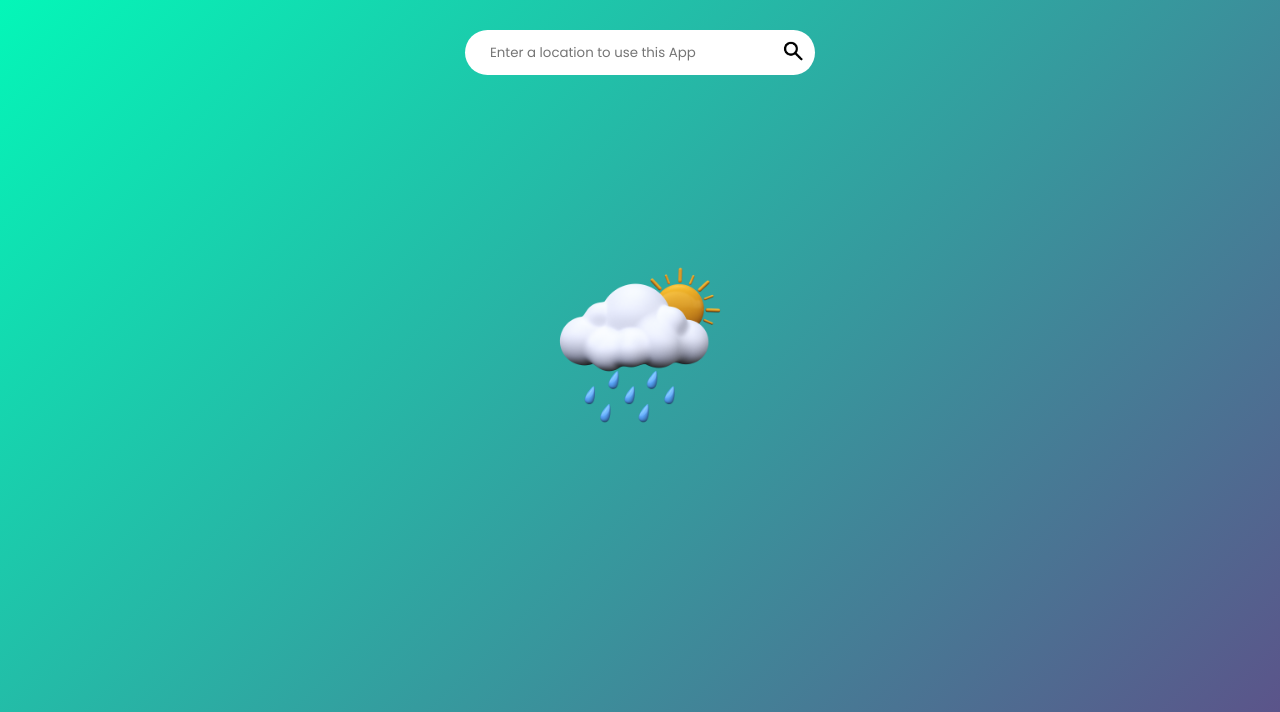
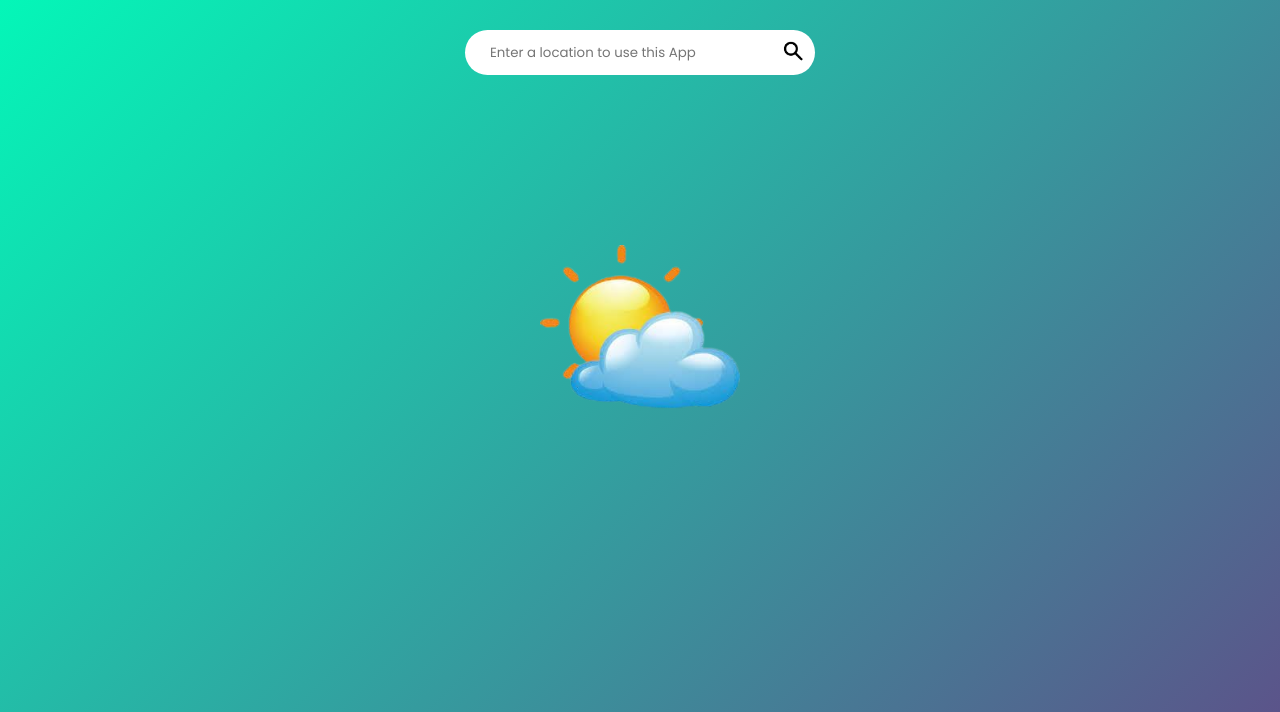
Before and after one commit to Shonex122/WeatheApp, a plain HTML site: page index.html in a window 1280 px wide. Shown: the part 88-800 px from the top of the page. Drawn offline with Linux system fonts and the light colour scheme.

Commit message:
changed the weather img

```diff
--- a/index.html
+++ b/index.html
@@ -21,7 +21,7 @@
       <div id="weather-data"></div>
     </div>
     <div class="weather-type">
-      <img src="Images/rain.webp" class="weather-icon" />
+      <img src="Images/cloudy.png" class="weather-icon" />
     </div>
   </body>
 </html>
```
